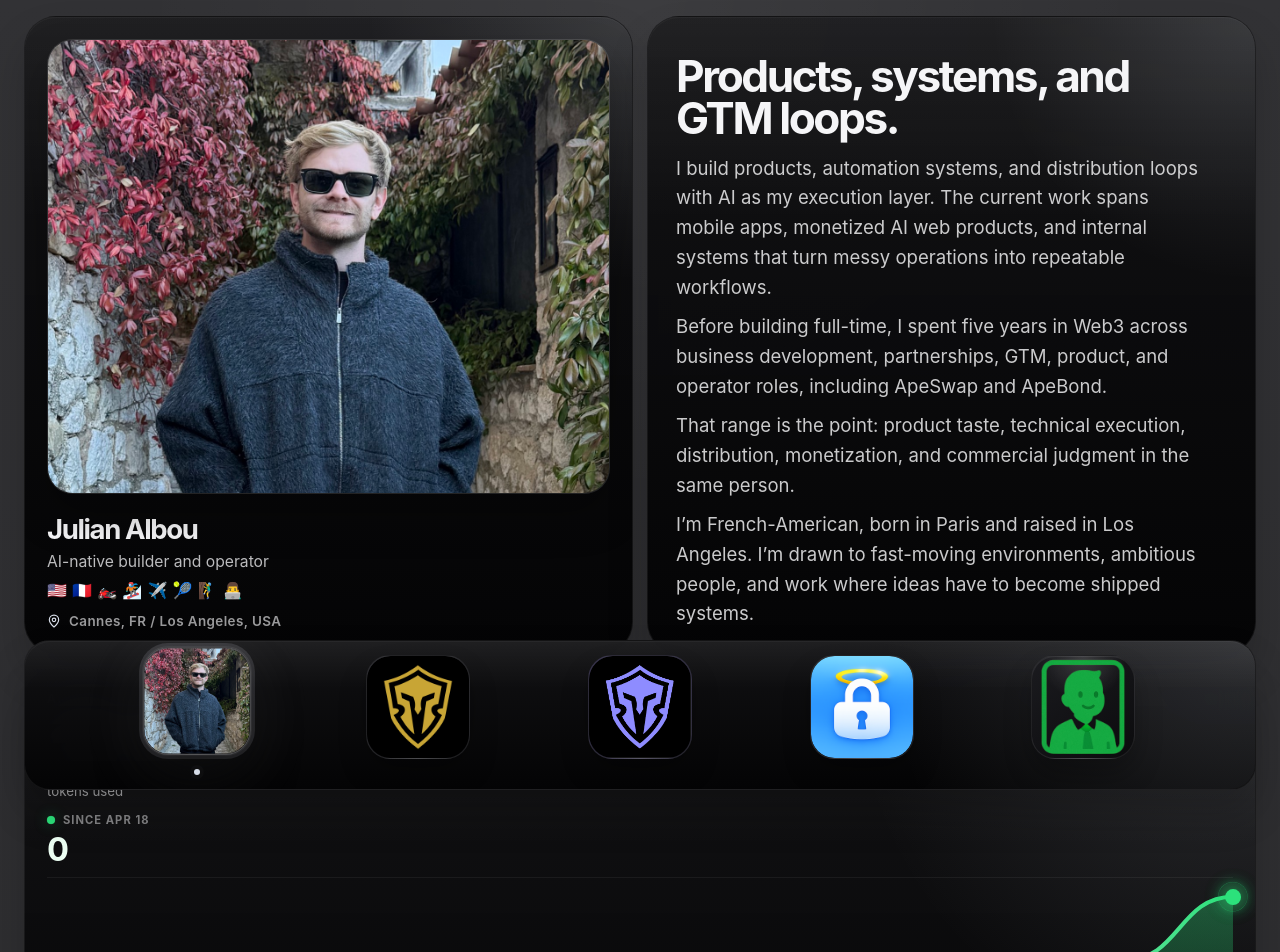
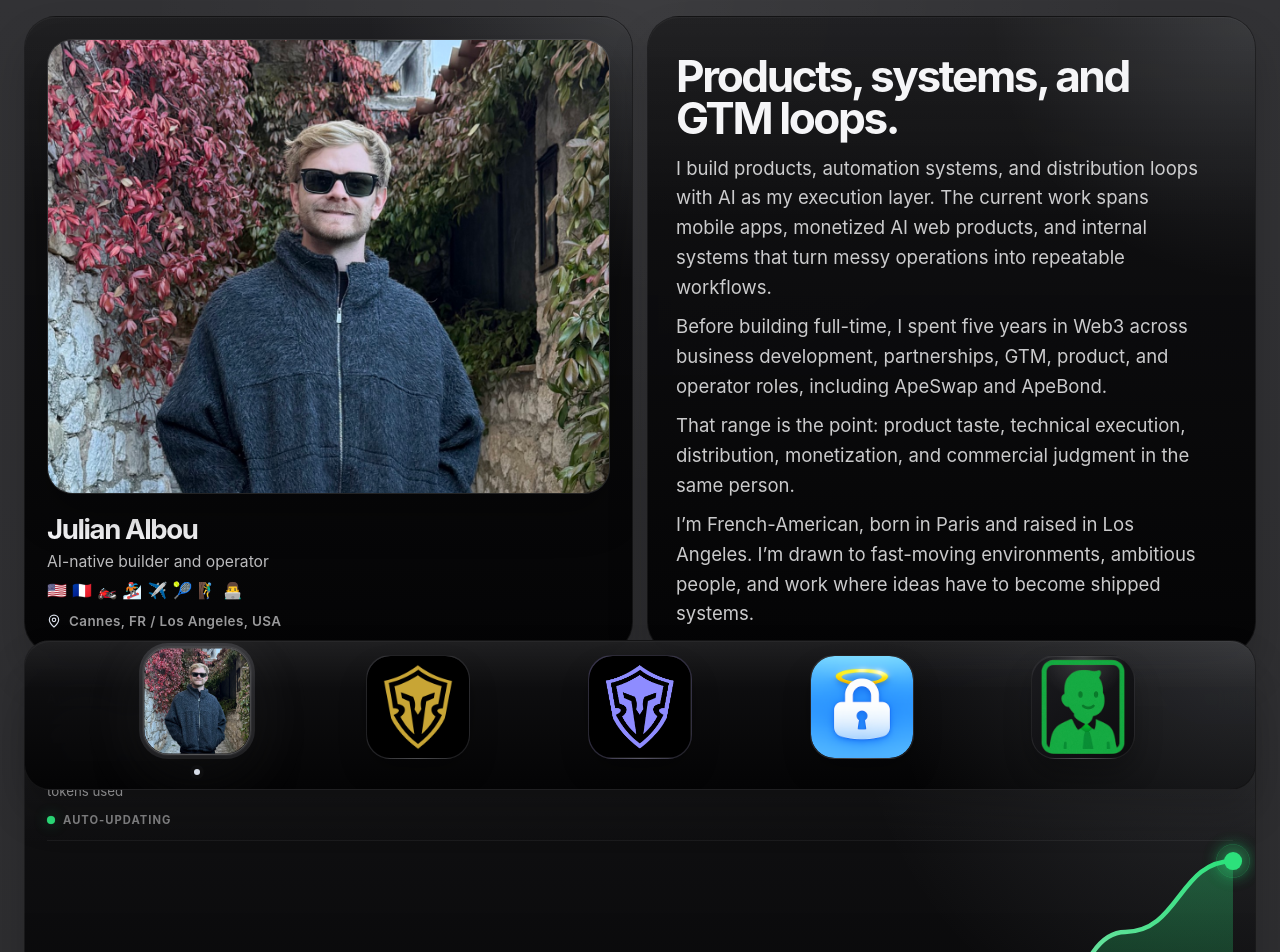
Before and after one commit to julianships/julianisdoing-com, a Next.js app: page / in a window 1280 px wide. Shown: the top 952 px of the page. Built offline with nearby package versions, Linux system fonts and the light colour scheme.

Commit message:
fix: simplify token tracker to one live total

```diff
--- a/src/components/typewriter.tsx
+++ b/src/components/typewriter.tsx
@@ -1575,18 +1575,9 @@ function AboutUsagePanel({ compact = false }: { compact?: boolean }) {
           </div>
         </div>
 
-        <div className="about-usage-live-card">
-          <div className="about-usage-live-head">
-            <span className="about-usage-live-dot" aria-hidden="true" />
-            <span className="about-usage-live-label">
-              {`Since ${formatUtcDate(usage.baseline.capturedAt)}`}
-            </span>
-          </div>
-
-          <strong className="about-usage-live-value">
-            {formatTokenCount(usage.observed.tokens)}
-          </strong>
-
+        <div className="about-usage-live-head">
+          <span className="about-usage-live-dot" aria-hidden="true" />
+          <span className="about-usage-live-label">Auto-updating</span>
         </div>
       </div>
 
```
Also changed, not shown: 1 other file (tests, documents, lock files or other folders).
